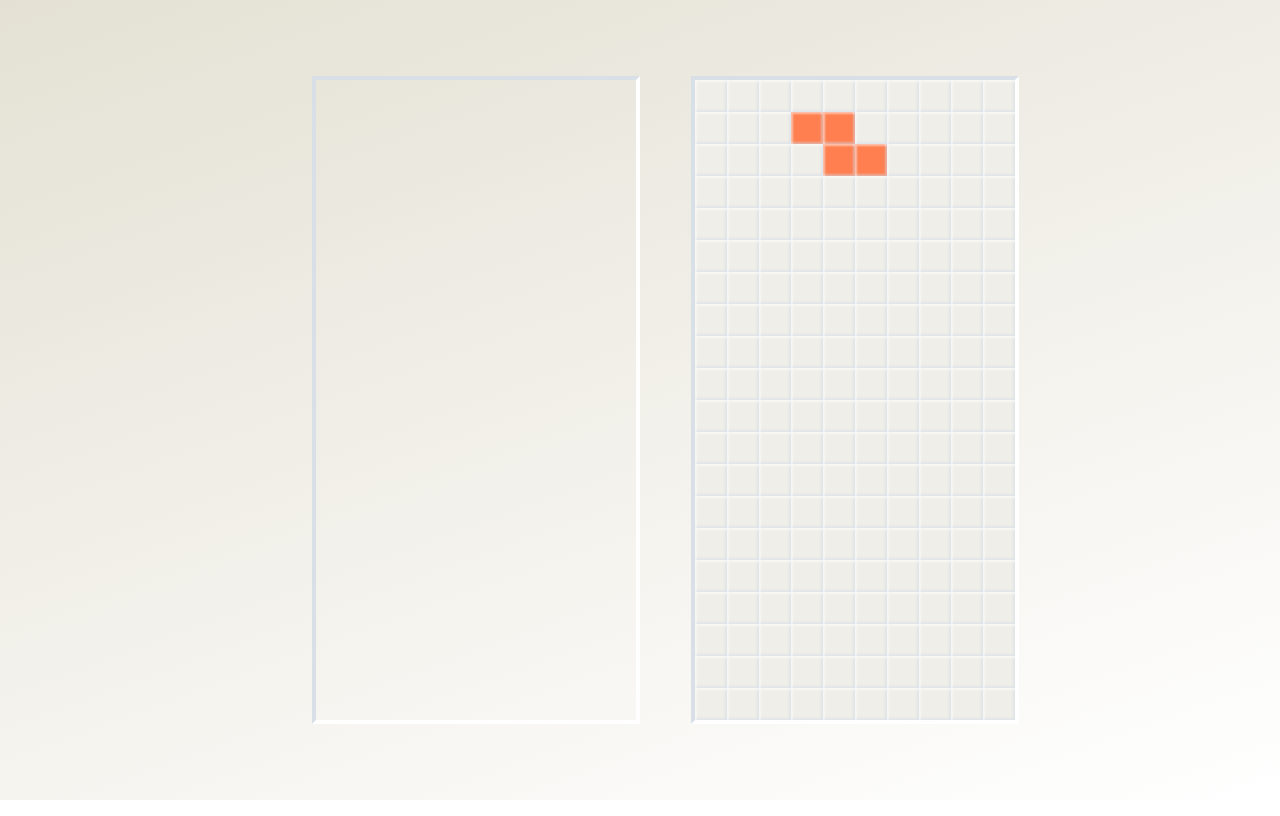
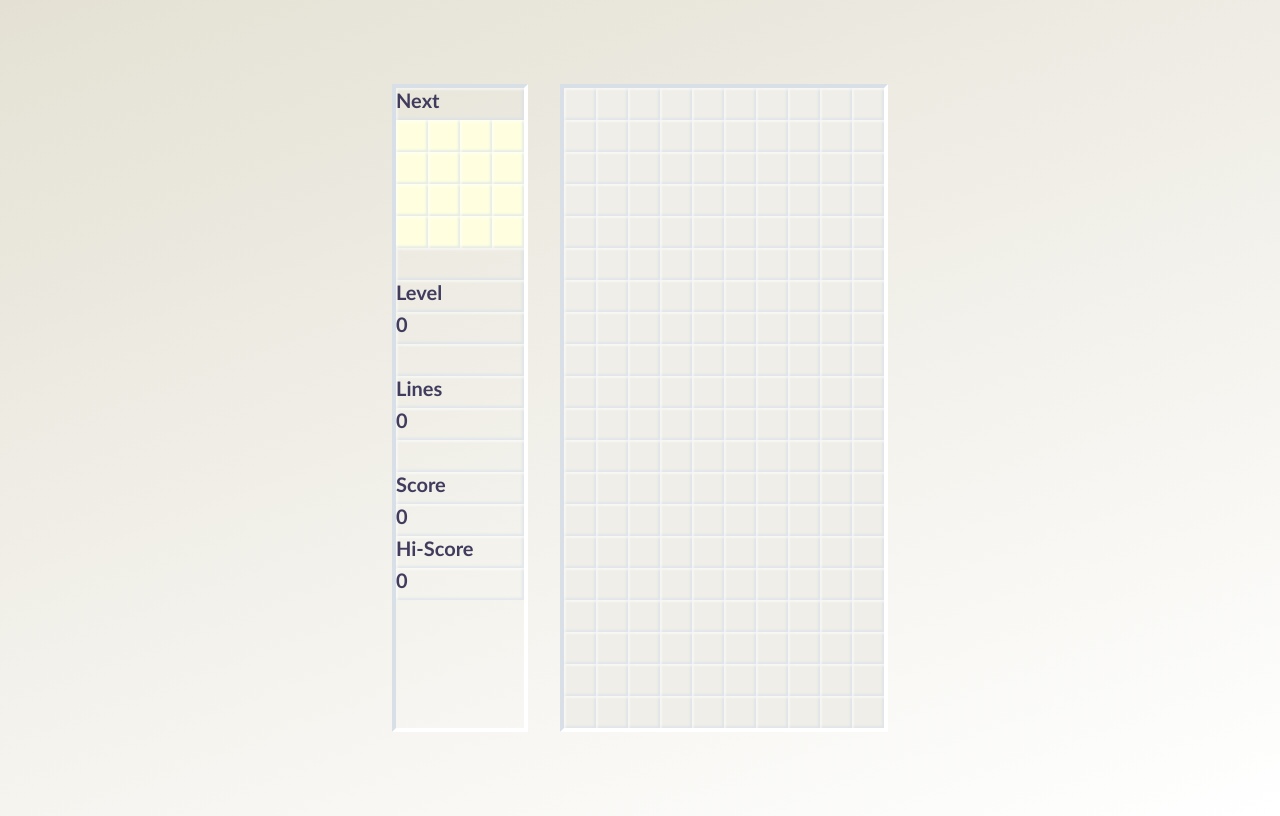
Before and after one commit to Pulynets/JS_Marathon_Tetris_240626, a plain HTML site: page index.html in a window 1280 px wide. Drawn offline with Linux system fonts and the light colour scheme.

Commit message:
Added Statistic block && Added function Out of Field

```diff
--- a/index.html
+++ b/index.html
@@ -9,9 +9,36 @@
 <body>
 
     <div class="statistic">
-        <!-- <div></div> -->
-        <!-- <div></div> -->
-        <!-- <div></div> -->
+        <div class="nextTitle">Next</div>
+        <div class="nextWindow">
+            <div></div>
+            <div></div>
+            <div></div>
+            <div></div>
+            <div></div>
+            <div></div>
+            <div></div>
+            <div></div>
+            <div></div>
+            <div></div>
+            <div></div>
+            <div></div>
+            <div></div>
+            <div></div>
+            <div></div>
+            <div></div>
+        </div>
+        <div class="freeSpace"></div>
+        <div class="levelTitle">Level</div>
+        <div class="levelNumber">0</div>
+        <div class="freeSpace"></div>
+        <div class="lineTitle">Lines</div>
+        <div class="lineNumber">0</div>
+        <div class="freeSpace"></div>
+        <div class="currentScoreTitle">Score</div>
+        <div class="currentScoreNumber">0</div>
+        <div class="hiScoreTitle">Hi-Score</div>
+        <div class="hiScoreNumber">0</div>
     </div>
     <div class="tetris">
         <!-- <div></div> -->
--- a/script.js
+++ b/script.js
@@ -5,6 +5,7 @@ const PLAYFIELD_COLUMNS = 10;
 const PLAYFIELD_ROWS = 20;
 
 let playfield;
+let cells;
 
 const TETROMINO_NAMES = [
     'O',
@@ -62,6 +63,14 @@ let tetromino = {
 }
 
 // COMMON
+function init(){
+    generatePlayfield()
+    cells = document.querySelectorAll('.tetris div');
+    generateTetromino()
+
+    draw()
+}
+
 function convertPositionToIndex(row, col){
     return row * PLAYFIELD_COLUMNS + col;
 }
@@ -71,7 +80,7 @@ function generateTetromino(){
     const nameTetro   = getRandomFigure(TETROMINO_NAMES);
     const matrix      = TETROMINOES[nameTetro];
     const columnTetro = Math.floor( PLAYFIELD_COLUMNS / 2 - matrix.length / 2);
-    const rowTetro    = 0;
+    const rowTetro    = -2;
 
     tetromino = {
         name:   nameTetro,
@@ -143,21 +152,21 @@ function moveTetrominoDown(){
 
 function draw(){
     cells.forEach( el => el.removeAttribute('class'))
-    fallingFigure();
+    //fallingFigure();
     drawPlayfield();
     drawTetramino();
 }
 
 // FALING
 
-function fallingFigure(){
+/* function fallingFigure(){
 
     tetromino.row += 1;
         if(!isValid()){
             tetromino.row -= 1;
             placeTetramino()
         }
-}
+} */
 
 // ROTATE
 
@@ -209,6 +218,10 @@ function isValid(){
     return true;
 }
 
+function isOutsidOfTopeGameBoard(row){
+    return tetromino.row + row < 0;
+}
+
 function isOutsideGameBoard(row, column){
     return tetromino.matrix[row][column] &&
            (tetromino.row + row >= PLAYFIELD_ROWS ||
@@ -231,12 +244,10 @@ function drawTetramino(){
             // Код для прикладу обертання фігур
             // const cellIndex = convertPositionToIndex(tetromino.row + row, tetromino.column + column);
             // cells[cellIndex].innerHTML = showRotated[row][column];
-
-
+            if(isOutsidOfTopeGameBoard(row)) {continue}
             if(!tetromino.matrix[row][column]){continue}
             const cellIndex = convertPositionToIndex(tetromino.row + row, tetromino.column + column);
             cells[cellIndex].classList.add(name);
-
         }
     }
 }
@@ -270,9 +281,4 @@ function placeTetramino(){
 }
 
 // MAIN
-generatePlayfield()
-let cells = document.querySelectorAll('.tetris div');
-
-generateTetromino()
-
-draw()
+init();
--- a/style.css
+++ b/style.css
@@ -5,21 +5,54 @@
 body{
     background: linear-gradient(160deg, rgb(228, 225, 212), white);
     height: 100vh;
+    margin: 1vh;
     display: flex;
     justify-content: center;
     align-items: center;
 }
 
+/* STATISTIC */
 .statistic{
-    height: 80vh;
-    width: min(40vh, 70vw);
-    margin:4vw;
+    height: min(80vh, 140vw);
+    width: min(16vh, 28vw);
+    margin-right: min(4vh, 7vw);
     border: 4px solid white;
     border-top: 4px solid rgb(217, 223, 231);
     border-left: 4px solid rgb(217, 223, 231);
-    display: grid;
+
+    font-size: 2.5vh;
+    font-family: 'Trebuchet MS', 'Lucida Sans Unicode', 'Lucida Grande', 'Lucida Sans', Arial, sans-serif;
+    font-weight: bold;
+    color: rgb(65, 60, 94);
 }
 
+.statistic div{
+    height: min(4vh, 7vw);
+    box-shadow:
+    inset 2px 2px 2px rgba(255, 255, 255, 0.5),
+    inset -2px -2px 2px rgba(210, 220, 233, 0.5);
+}
+
+div .nextWindow{
+    height: auto;
+    padding: 0px;
+    border: 0px solid white;
+    border-top: 0px solid rgb(217, 223, 231);
+    border-left: 0px solid rgb(217, 223, 231);
+    display: grid;
+    grid-template-columns: repeat(4, auto);
+}
+
+.nextWindow div{
+    height: min(4vh, 7vw);
+    width: min(4vh, 7vw);
+    background: lightyellow;
+    box-shadow:
+    inset 2px 2px 2px rgba(255, 255, 255, 0.5),
+    inset -2px -2px 2px rgba(210, 220, 233, 0.5);
+}
+
+/* TETRIS */
 .tetris{
     border: 4px solid white;
     border-top: 4px solid rgb(217, 223, 231);
```
